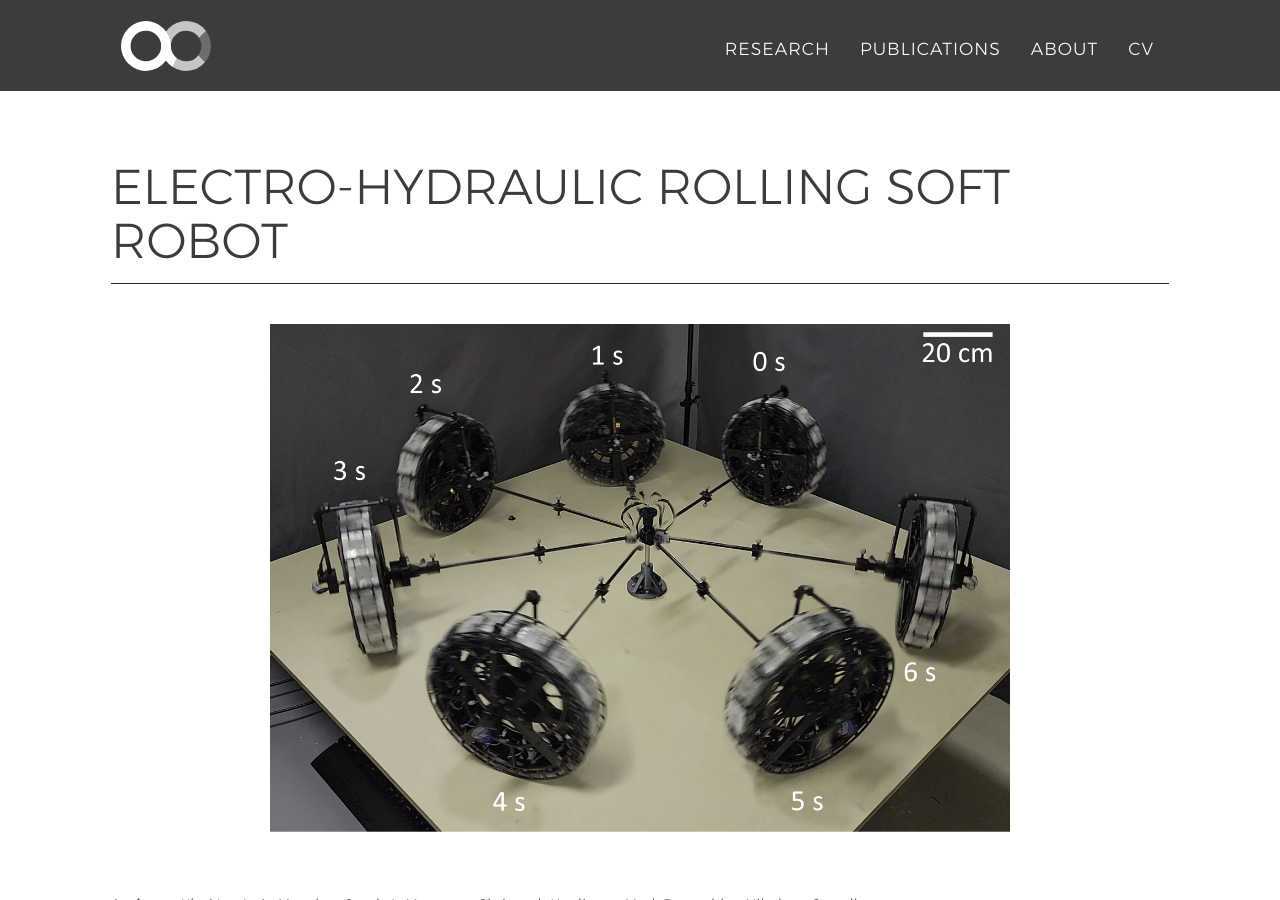
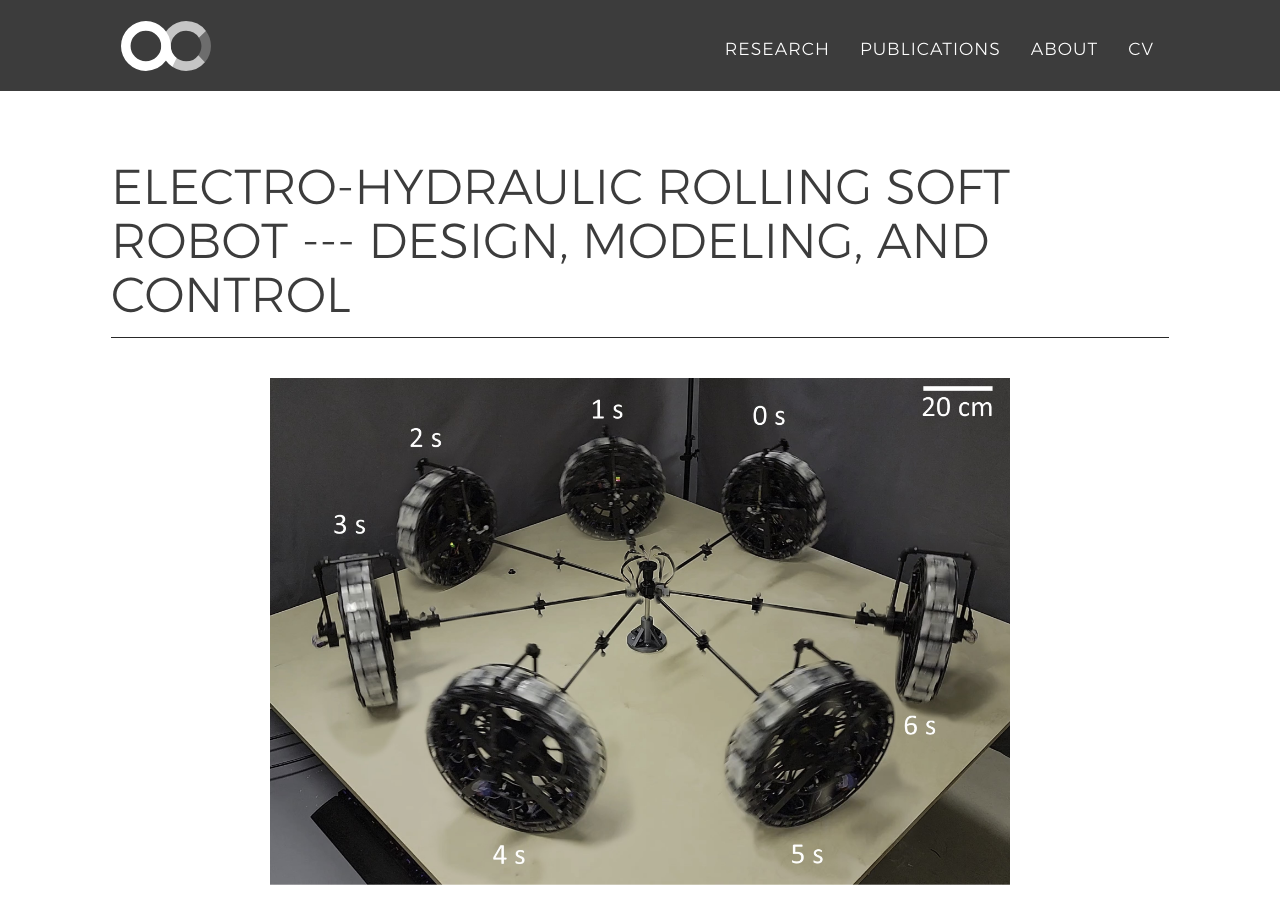
Before and after one commit to KhoiDLy/KhoiDLy.github.io, a Jekyll site: the page built from _posts/research/Integrated system and controller design/2014-09-01-ElectroHydraulicRollingSoftRobot.md, in a window 1280 px wide and 900 px high. Built offline with Jekyll 4.4.1, drawn with Linux system fonts in a browser that asks for light colours; nearby versions of some CDN libraries; some web fonts are replaced.

Commit message:
Update 2014-09-01-ElectroHydraulicRollingSoftRobot.md

```diff
--- a/_posts/research/Integrated system and controller design/2014-09-01-ElectroHydraulicRollingSoftRobot.md
+++ b/_posts/research/Integrated system and controller design/2014-09-01-ElectroHydraulicRollingSoftRobot.md
@@ -1,10 +1,10 @@
 ---
-title: Electro-hydraulic rolling soft robot
+title: Electro-hydraulic rolling soft robot --- Design, modeling, and control
 # link: https://github.com/alecive/periPersonalSpace
 # link-alt: GitHub repository
 img: RollingRobot_Sequence.jpg
 img-thumb: RollingRobot_Sequence_thumb.jpg
-alt: Electro-hydraulic rolling soft robot
+alt: Electro-hydraulic rolling soft robot --- Design, modeling, and control
 description: Electro-hydraulic rolling soft robot
 tags: [research,robotics,icub,robot,humanoids,double touch,self touch,inverse kinematics,denavit-hartenberg,dh parameters,ipopt,optimization,cognitive robotics,body representations,icra,icra 2014,body schema,open source,github]
 authors: Khoi Ly, Jatin Mayekar, Sarah A. Manzano, Christoph Keplinger, Mark Rentschler, Nikolaus Correll
```
